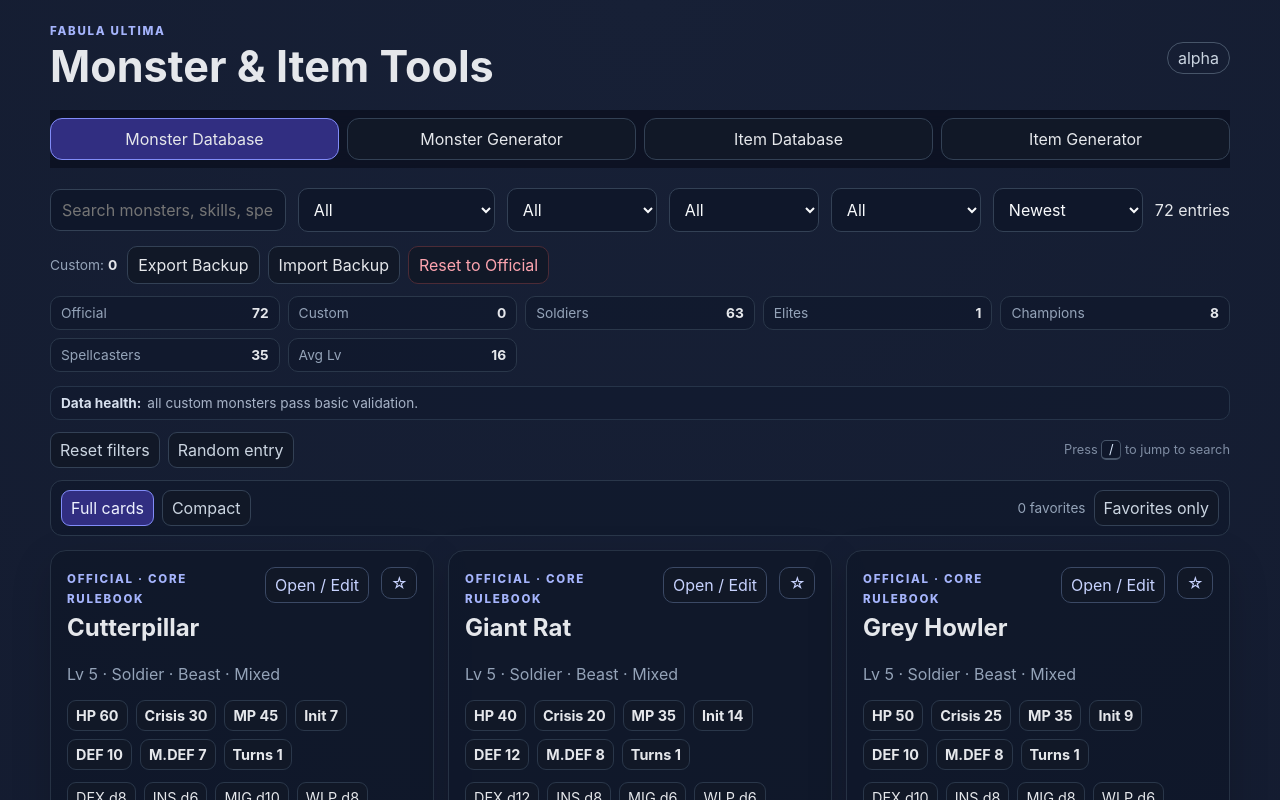
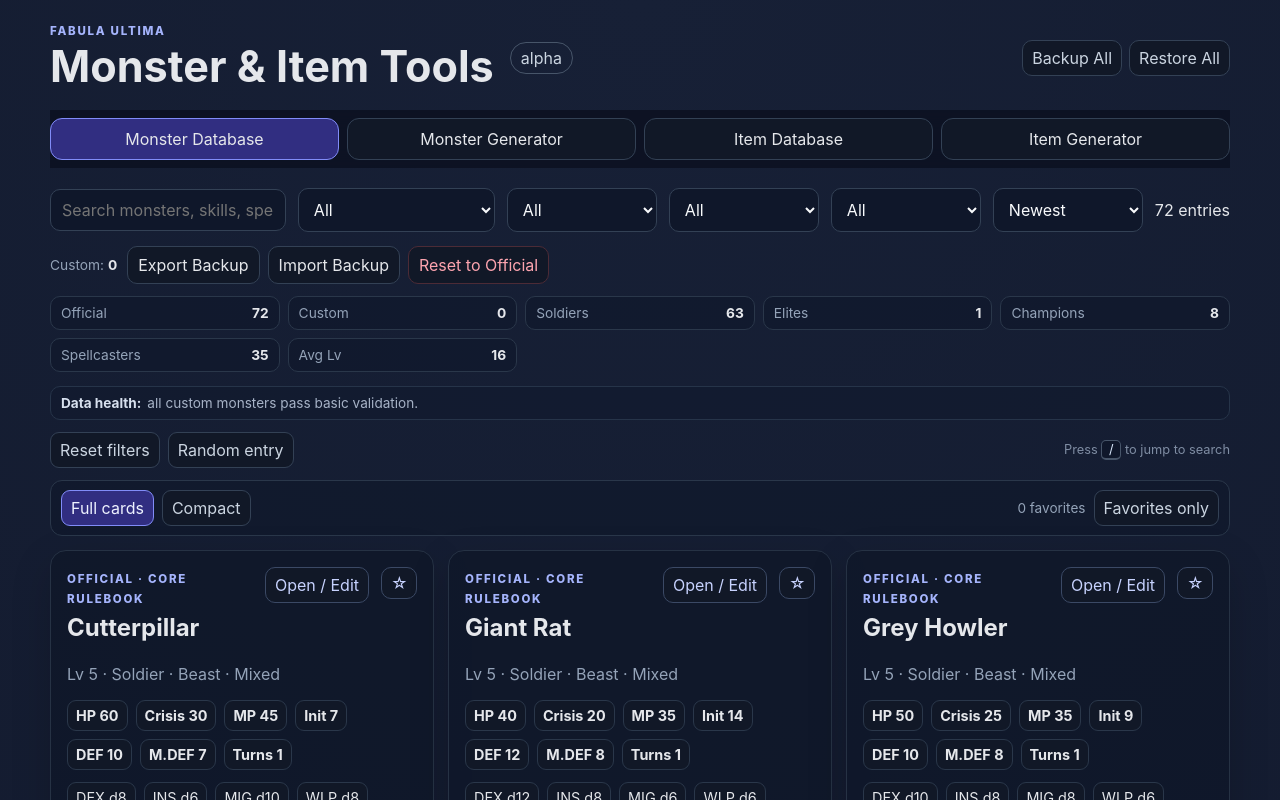
Before and after one commit to sladeykins-glitch/fabula-ultima-tools, a React (Vite) app: page / in a window 1280 px wide. Shown: the top 800 px of the page. Built offline with nearby package versions, Linux system fonts and the light colour scheme.

Commit message:
Enable whole-site backup controls

```diff
--- a/src/main.tsx
+++ b/src/main.tsx
@@ -8,6 +8,7 @@ import DatabasePaginationTools from './DatabasePaginationTools'
 import DatabaseQualityTools from './DatabaseQualityTools'
 import DatabaseQuickActions from './DatabaseQuickActions'
 import DatabaseEditorEnhancements from './DatabaseEditorEnhancements'
+import SiteBackupTools from './SiteBackupTools'
 import './styles.css'
 
 ReactDOM.createRoot(document.getElementById('root')!).render(
@@ -20,5 +21,6 @@ ReactDOM.createRoot(document.getElementById('root')!).render(
     <DatabaseQualityTools />
     <DatabaseQuickActions />
     <DatabaseEditorEnhancements />
+    <SiteBackupTools />
   </React.StrictMode>,
 )
```
